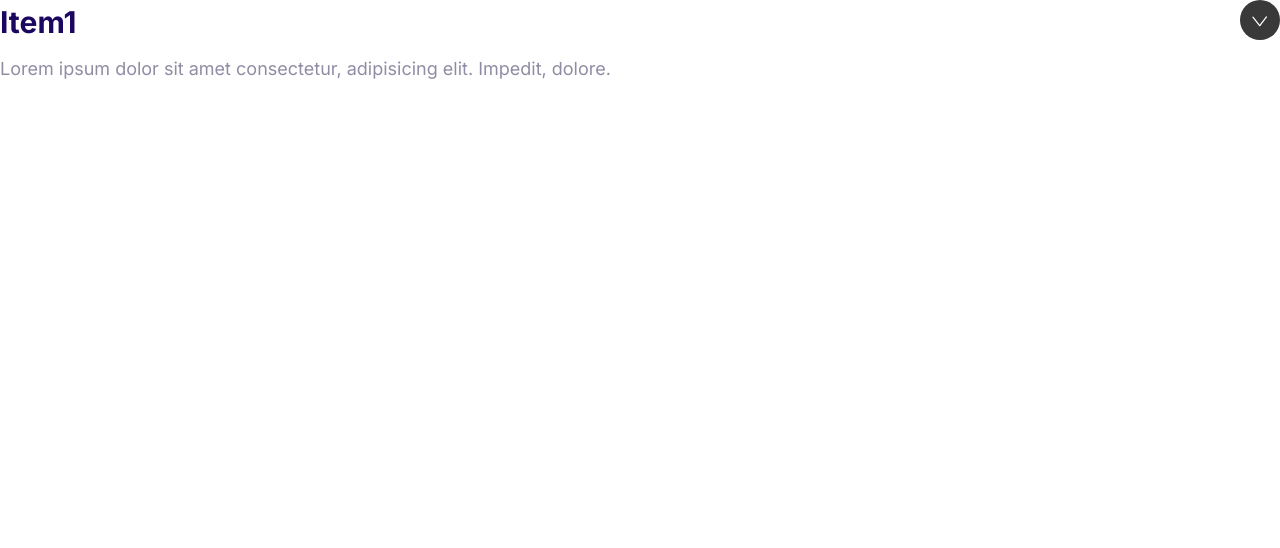
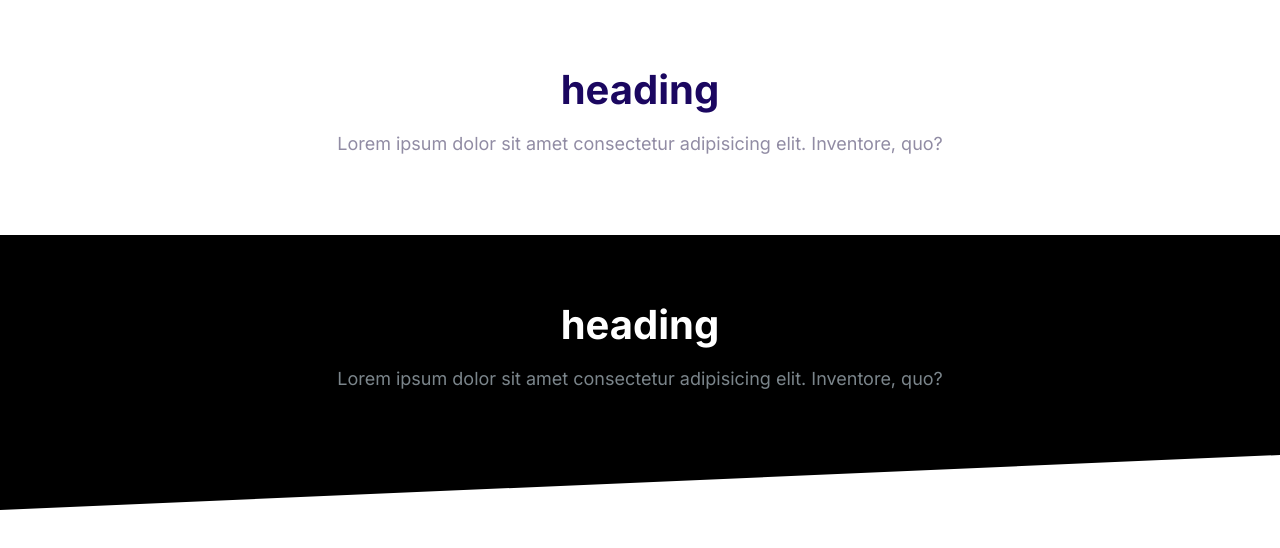
Before and after one commit to BANQUETOX/HTML--CSS-Proyect, a plain HTML site: page Index.html in a window 1280 px wide. Drawn offline with Linux system fonts and the light colour scheme.

Commit message:
Create the block component

```diff
--- a/Index.html
+++ b/Index.html
@@ -16,20 +16,27 @@
     <title>Document</title>
   </head>
   <body>
-    <div class="collapsible collapsible--expanded">
-      <header class="collapsible__header">
-        <h2 class="collapsible__heading">Item1</h2>
-        <img
-          class="icon collapsible__chevron"
-          src="/Images/chevron.svg"
-          alt=""
-        />
+    <section class="block container">
+      <header class="block__header">
+        <h2 class="block__heading">heading</h2>
+        <p class="">
+          Lorem ipsum dolor sit amet consectetur adipisicing elit. Inventore,
+          quo?
+        </p>
       </header>
-      <div class="collapsible__content">
-        Lorem ipsum dolor sit amet consectetur, adipisicing elit. Impedit,
-        dolore.
+    </section>
+
+    <section class="block block--dark block--skewed-left">
+      <div class="container">
+        <header class="block__header">
+          <h2 class="block__heading">heading</h2>
+          <p>
+            Lorem ipsum dolor sit amet consectetur adipisicing elit. Inventore,
+            quo?
+          </p>
+        </header>
       </div>
-    </div>
+    </section>
     <script src="/JS/main.js"></script>
   </body>
 </html>
--- a/Styles/Index.css
+++ b/Styles/Index.css
@@ -523,3 +523,41 @@ a{
     overflow: visible;
     opacity: 1;
   }
+
+  /* block */
+ .block{
+  --padding-vertical:6rem;
+  padding:var(--padding-vertical);
+ }
+
+ .block__heading{
+  margin-top: 0;
+ }
+ .block--dark{
+  background: #000;
+  color: #7b858b;
+ }
+
+ .block--dark .block__heading{
+  color: white;
+ }
+
+ .block--skewed-rigth{
+   padding-bottom: calc(var(--padding-vertical) + 4rem) ;
+   clip-path: polygon(0% 0%, 100% 0%, 100% 100%, 0% 80%);
+ }
+
+
+ .block--skewed-left{
+   padding-bottom: calc(var(--padding-vertical) + 4rem) ;
+   clip-path: polygon(0% 0%, 100% 0%, 100% 80%, 0% 100%);
+ }
+
+ .block__header{
+  text-align: center;
+ }
+
+ .container{
+  max-width: 1140px;
+  margin: 0 auto;
+ }
```
